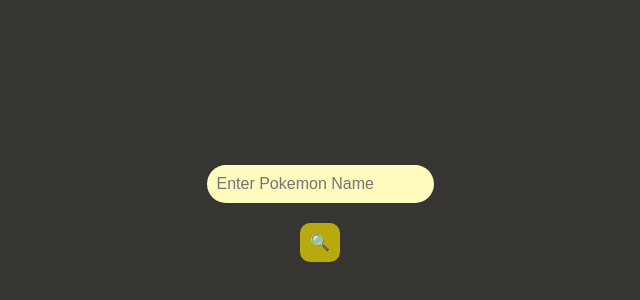
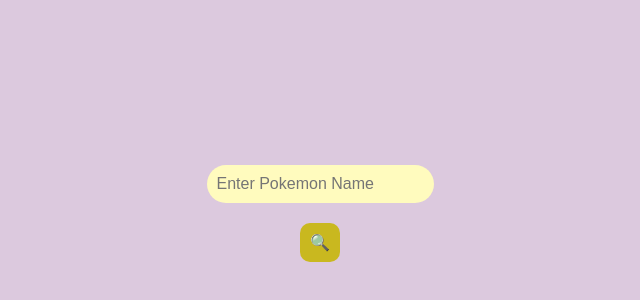
Before and after one commit to ksgkodz/pokemonFetchSprite, a plain HTML site: page index.html in a window 1280 px wide. Shown: the part 186-486 px from the top of the page, without its empty margins (320-960 px from the left). Drawn offline with Linux system fonts and the light colour scheme.

Commit message:
minor tweaks

```diff
--- a/style.css
+++ b/style.css
@@ -2,7 +2,7 @@ body{
   display: flex;
   flex-direction: column;
   align-items: center;
-  background-color: rgb(54, 53, 50);
+  background-color: rgba(90, 2, 102, 0.212);
 }
 input{
     font-size: 1rem;
```
